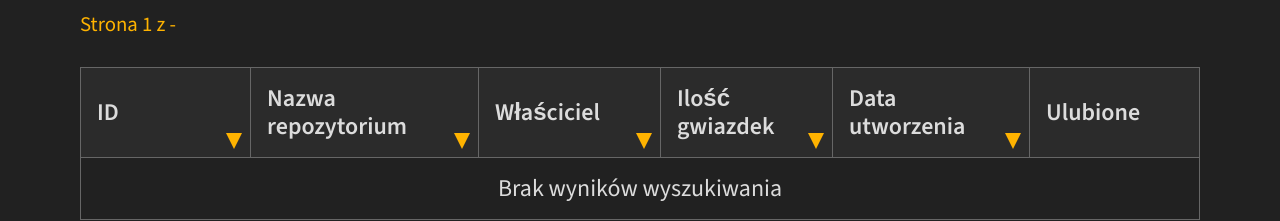
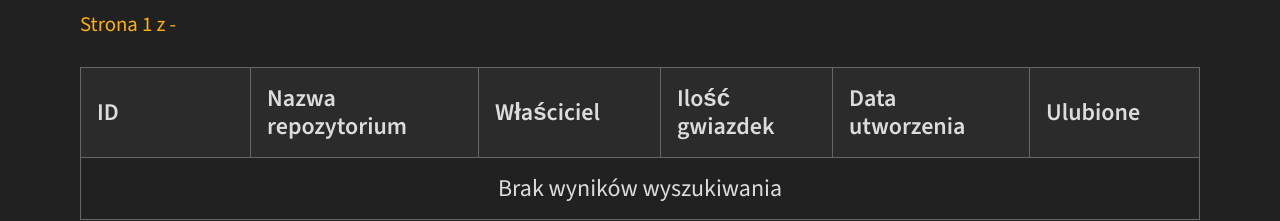
Before and after one commit to aleksandrawrombel/Repo_Hunt, a React (Vite) app: page / in a window 1280 px wide. Shown: the part 227-448 px from the top of the page. Built offline with nearby package versions, Linux system fonts and the light colour scheme.

Commit message:
conditional rendering of the arrows added

```diff
--- a/src/components/HomeSearchDisplay.jsx
+++ b/src/components/HomeSearchDisplay.jsx
@@ -54,7 +54,6 @@ const HomeSearchDisplay = () => {
 
     if (sortConfig !== null) {
       sortableElements.sort((a, b) => {
-
         // sorting for owner.login property
         if (sortConfig.key === "owner.login") {
           const aLogin = a.owner.login;
@@ -117,6 +116,7 @@ const HomeSearchDisplay = () => {
             <tr>
               <th>
                 ID
+                {searchResults.length > 0 && (
                   <span
                     onClick={() => handleSorting("id")}
                     className={
@@ -125,9 +125,11 @@ const HomeSearchDisplay = () => {
                         : "sorting_arrow_down"
                     }
                   ></span>
+                )}
               </th>
               <th>
                 Nazwa repozytorium
+                {searchResults.length > 0 && (
                   <span
                     onClick={() => handleSorting("name")}
                     className={
@@ -136,9 +138,11 @@ const HomeSearchDisplay = () => {
                         : "sorting_arrow_down"
                     }
                   ></span>
+                )}
               </th>
               <th>
                 Właściciel
+                {searchResults.length > 0 && (
                   <span
                     onClick={() => handleSorting("owner.login")}
                     className={
@@ -147,9 +151,11 @@ const HomeSearchDisplay = () => {
                         : "sorting_arrow_down"
                     }
                   ></span>
+                )}
               </th>
               <th>
                 Ilość gwiazdek
+                {searchResults.length > 0 && (
                   <span
                     onClick={() => handleSorting("stargazers_count")}
                     className={
@@ -158,9 +164,11 @@ const HomeSearchDisplay = () => {
                         : "sorting_arrow_down"
                     }
                   ></span>
+                )}
               </th>
               <th>
                 Data utworzenia
+                {searchResults.length > 0 && (
                   <span
                     onClick={() => handleSorting("created_at")}
                     className={
@@ -169,6 +177,7 @@ const HomeSearchDisplay = () => {
                         : "sorting_arrow_down"
                     }
                   ></span>
+                )}
               </th>
               <th>Ulubione</th>
             </tr>
```
Lines whose indentation alone changed are shown as unchanged.
